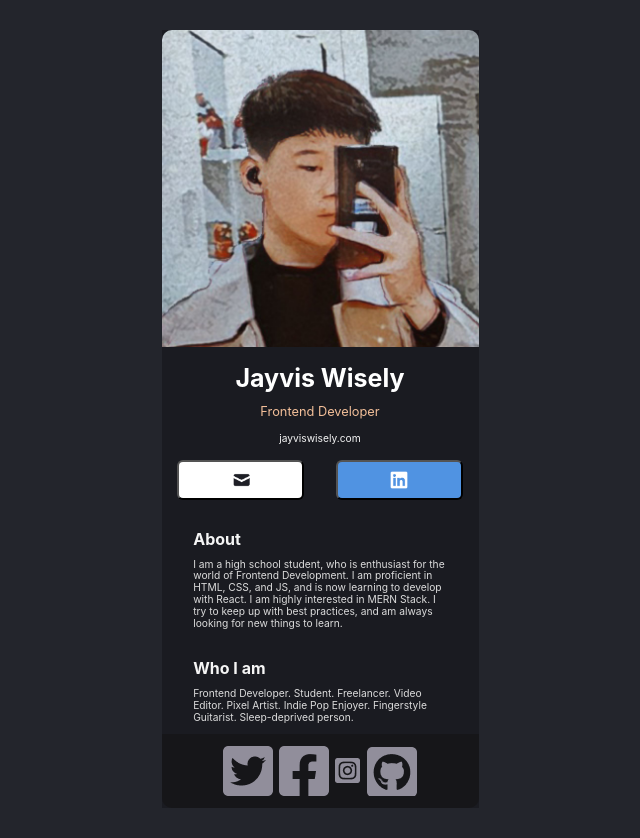
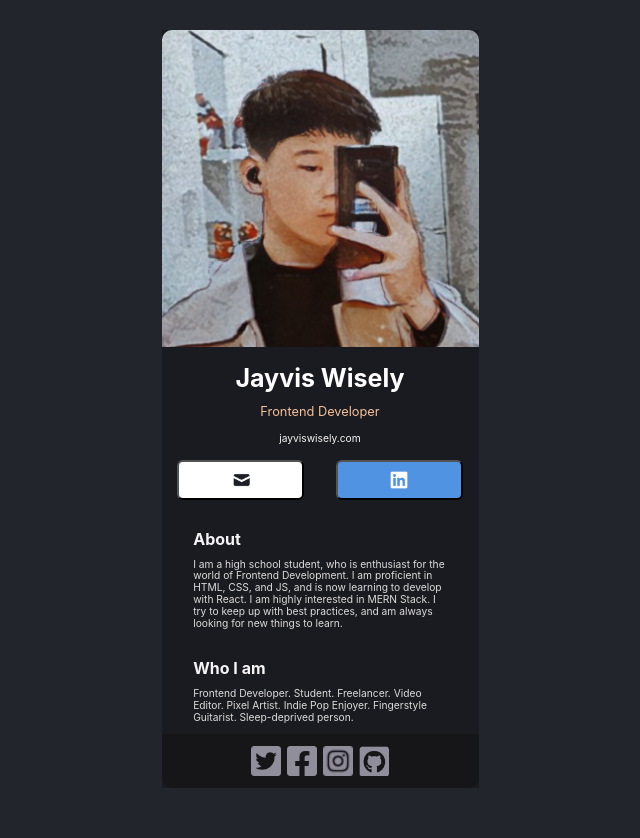
Before and after one commit to blazyboi/Digital-Business-Card, a React (Vite) app: page / in a window 1280 px wide. Shown: the whole page, without its empty margins (320-960 px from the left). Built offline with nearby package versions, Linux system fonts and the light colour scheme.

Commit message:
Fixed Image Size

```diff
--- a/style.css
+++ b/style.css
@@ -126,7 +126,7 @@ footer > h1 {
 }
 
 footer > a > img {
-    height: 80%;
+    height: 30px;
     padding-left: 3px;
     padding-right: 3px;
 }
```
